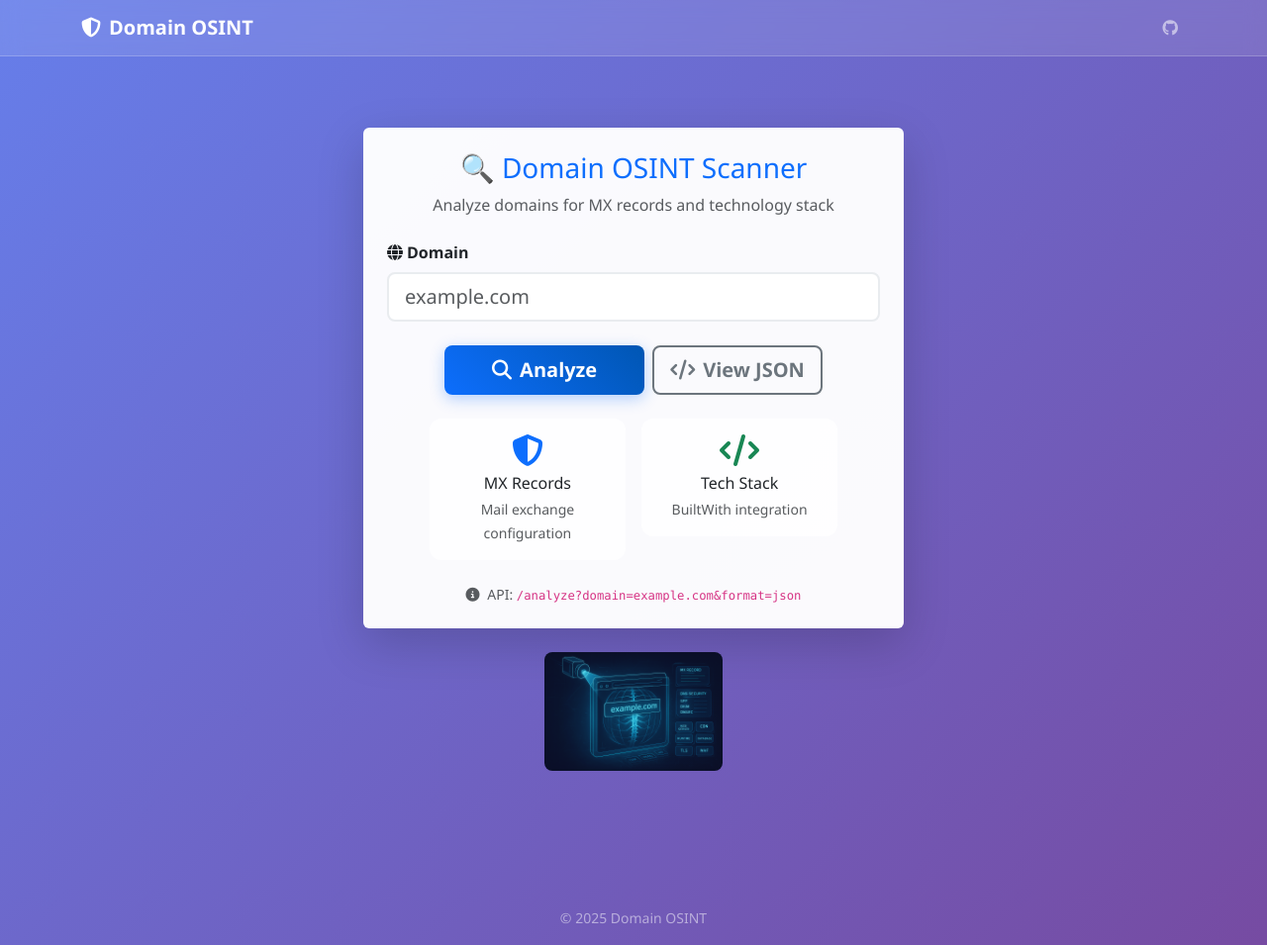
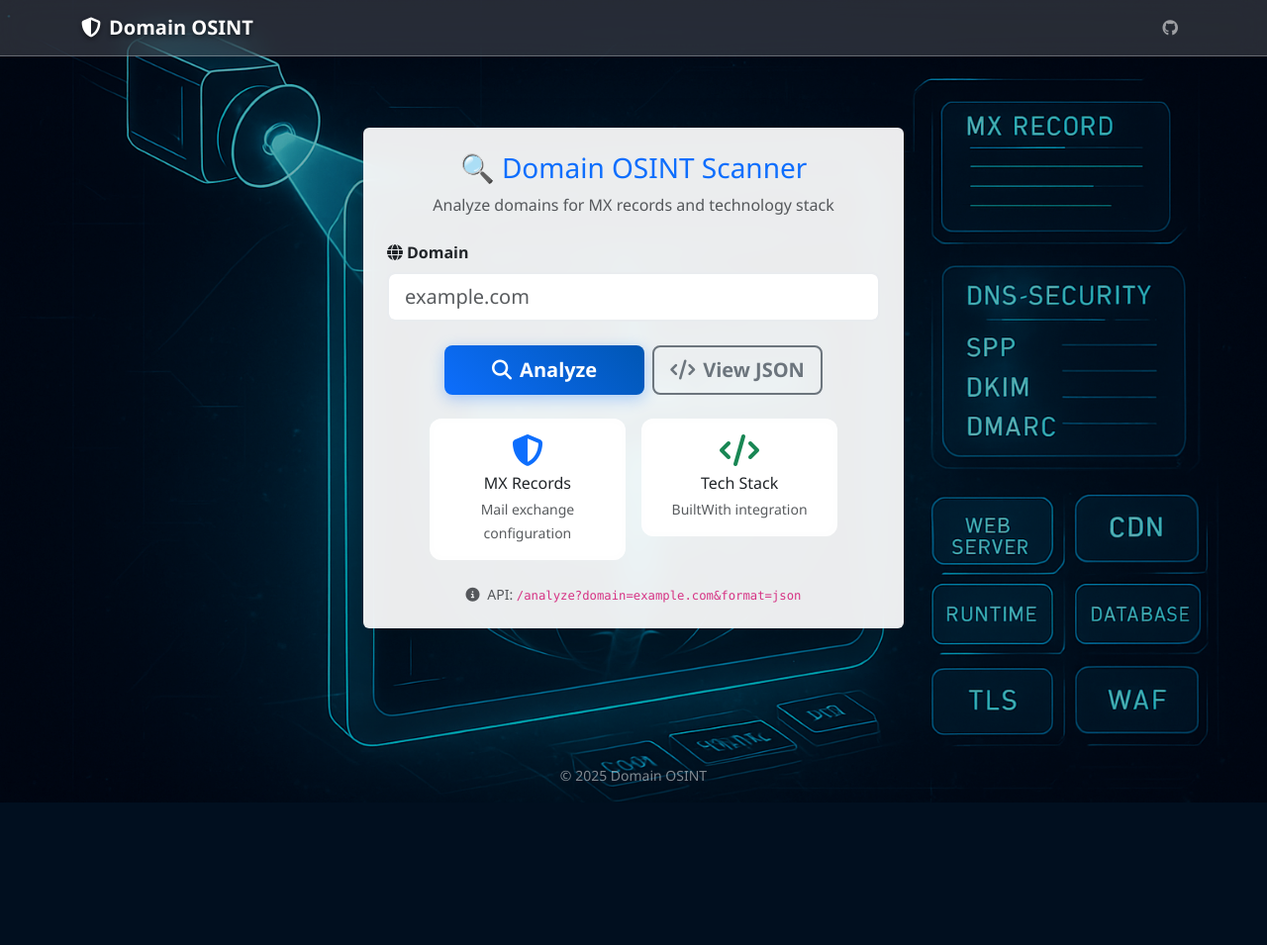
Before and after one commit to ecgun3/email-osint-tool, a Flask app: page / in a window 1280 px wide. Shown: the whole page at 99% size. After the commit the page ends 811 px from the top, so only its background shows below. Run offline with Flask 3, Linux system fonts and the light colour scheme.

Commit message:
feat: use uploaded image as background; make content semi-transparent with backdrop blur; remove banner image section

```diff
--- a/templates/base.html
+++ b/templates/base.html
@@ -19,32 +19,53 @@
         }
 
         body {
-            background: linear-gradient(135deg, #667eea 0%, #764ba2 100%);
+            background: linear-gradient(rgba(0, 0, 0, 0.3), rgba(0, 0, 0, 0.3)),
+                        url("{{ url_for('static', filename='images/domain-scanner-banner.jpg') }}");
+            background-size: cover;
+            background-position: center;
+            background-attachment: fixed;
             min-height: 100vh;
             font-family: 'Segoe UI', Tahoma, Geneva, Verdana, sans-serif;
         }
 
         .navbar {
-            background: rgba(255, 255, 255, 0.1) !important;
-            backdrop-filter: blur(10px);
-            border-bottom: 1px solid rgba(255, 255, 255, 0.2);
+            background: rgba(255, 255, 255, 0.15) !important;
+            backdrop-filter: blur(15px);
+            border-bottom: 1px solid rgba(255, 255, 255, 0.3);
         }
 
         .navbar-brand {
             font-weight: 700;
             font-size: 1.25rem;
             color: white !important;
+            text-shadow: 0 2px 4px rgba(0, 0, 0, 0.5);
         }
 
         .card {
-            background: rgba(255, 255, 255, 0.97);
-            border: 1px solid rgba(255, 255, 255, 0.2);
+            background: rgba(255, 255, 255, 0.92);
+            border: 1px solid rgba(255, 255, 255, 0.3);
+            backdrop-filter: blur(10px);
             transition: all 0.3s ease;
         }
 
-        .card:hover { transform: translateY(-2px); box-shadow: 0 8px 25px rgba(0, 0, 0, 0.12); }
-        .feature-card { background: rgba(255, 255, 255, 0.9); border-radius: 12px; transition: all 0.3s ease; }
-        .feature-card:hover { background: #fff; transform: translateY(-3px); box-shadow: 0 5px 15px rgba(0, 0, 0, 0.1); }
+        .card:hover {
+            transform: translateY(-2px);
+            box-shadow: 0 8px 25px rgba(0, 0, 0, 0.2);
+            background: rgba(255, 255, 255, 0.95);
+        }
+
+        .feature-card {
+            background: rgba(255, 255, 255, 0.88);
+            border-radius: 12px;
+            transition: all 0.3s ease;
+            backdrop-filter: blur(8px);
+        }
+
+        .feature-card:hover {
+            background: rgba(255, 255, 255, 0.95);
+            transform: translateY(-3px);
+            box-shadow: 0 5px 15px rgba(0, 0, 0, 0.15);
+        }
         .btn { border-radius: 8px; font-weight: 600; transition: all 0.3s ease; border: none; }
         .btn-primary { background: linear-gradient(45deg, var(--primary-color), #0056b3); box-shadow: 0 4px 15px rgba(13, 110, 253, 0.3); }
         .btn-primary:hover { transform: translateY(-2px); box-shadow: 0 6px 20px rgba(13, 110, 253, 0.4); }
--- a/templates/index.html
+++ b/templates/index.html
@@ -76,13 +76,6 @@
                 </div>
             </div>
         </div>
-
-        <div class="text-center mt-4">
-            <img src="{{ url_for('static', filename='images/domain-scanner-banner.jpg') }}"
-                 alt="Domain Scanner Banner"
-                 class="img-fluid"
-                 style="max-height:120px; width:auto; border-radius:8px; opacity:0.9;" />
-        </div>
     </div>
 </div>
 
```
